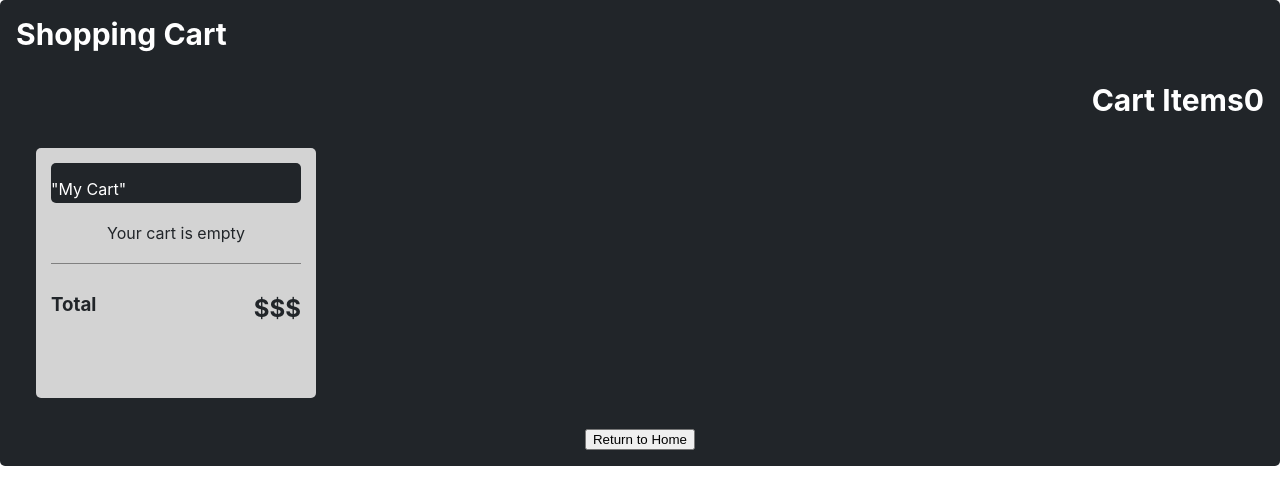
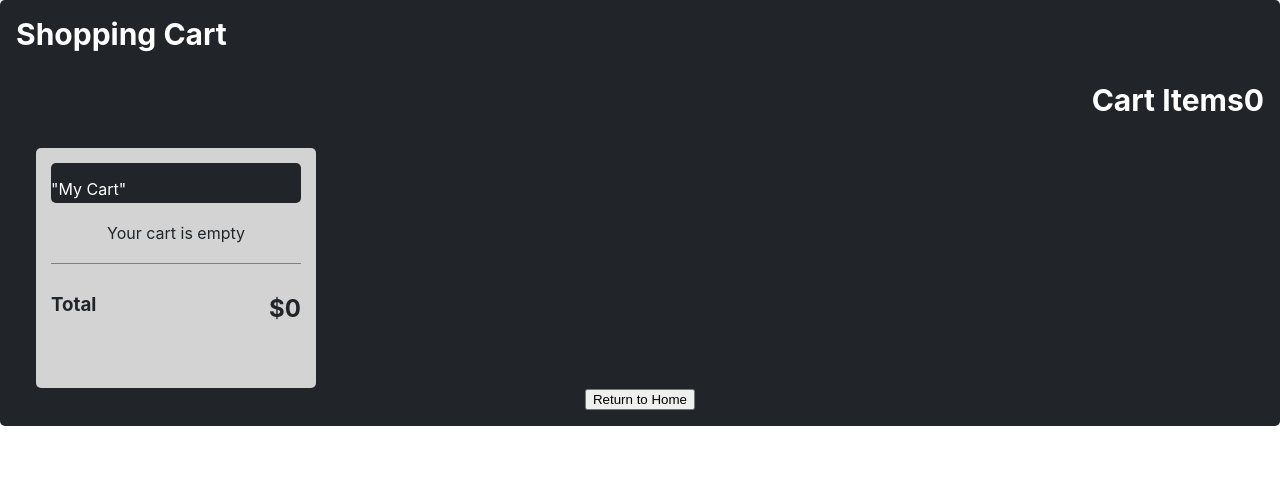
Before and after one commit to mteruel28/Capstone_BarApp, a React (Create React App) app in the folder newbar/: page /shoppingcart in a window 1280 px wide. Shown: the top 504 px of the page. Built offline with nearby package versions, Linux system fonts and the light colour scheme.

Commit message:
Computing the total

```diff
--- a/newbar/src/Cart/shoppingcart.css
+++ b/newbar/src/Cart/shoppingcart.css
@@ -28,11 +28,11 @@
 .sc-container{
     display: flex;
     width: auto;
-    margin-bottom: 30px;
+    margin-bottom: auto;
 }
 
 .sidebar{
-    height: 220px;
+    height: auto;
     width: 250px;
     border-radius: 5px;
     background-color: lightgray;
--- a/newbar/src/Cart/shoppingcart.js
+++ b/newbar/src/Cart/shoppingcart.js
@@ -25,7 +25,7 @@ function Shoppingcart(){
     setProducts(items);
   }, []);
 
-
+  const total = products.reduce((acc, product) => acc + product.price * product.quantity, 0);
 
 
    // Calculate the total based on the items in the cart
@@ -62,7 +62,7 @@ function Shoppingcart(){
             </div>
             <div className="foot">
               <h3>Total</h3>
-              <h2 id="total">$$$</h2>
+              <h2 id="total">${total}</h2>
             </div>
           </div>
         </div>
```
